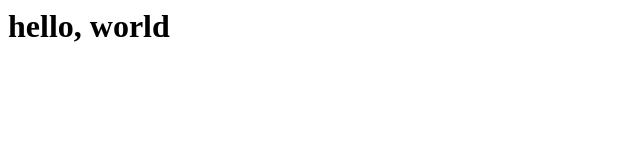
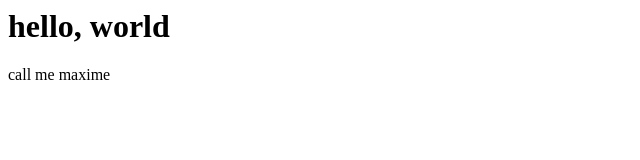
Before and after one commit to Mboiraud/tutogit, a plain HTML site: page index.html in a window 1280 px wide. Shown: the full height of the page, 0-640 px from the left. Drawn offline with Linux system fonts and the light colour scheme.

Commit message:
Add paragraph

```diff
--- a/index.html
+++ b/index.html
@@ -1 +1,2 @@
 <h1>hello, world</h1>
+<p>call me maxime</p>
```
